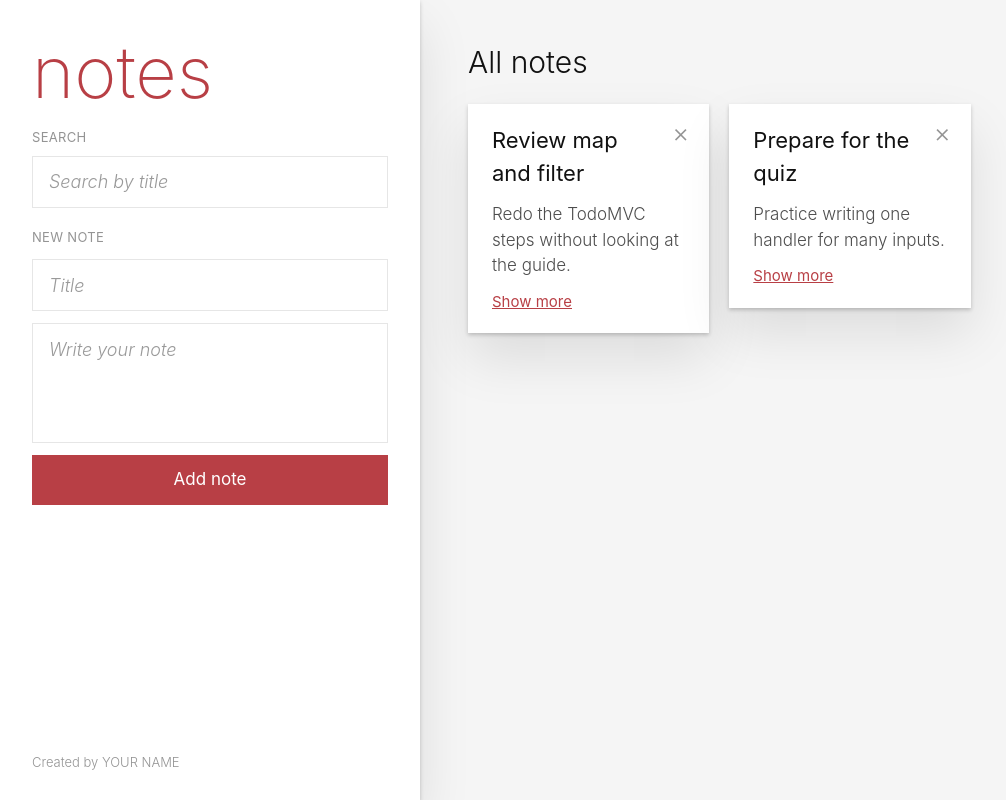
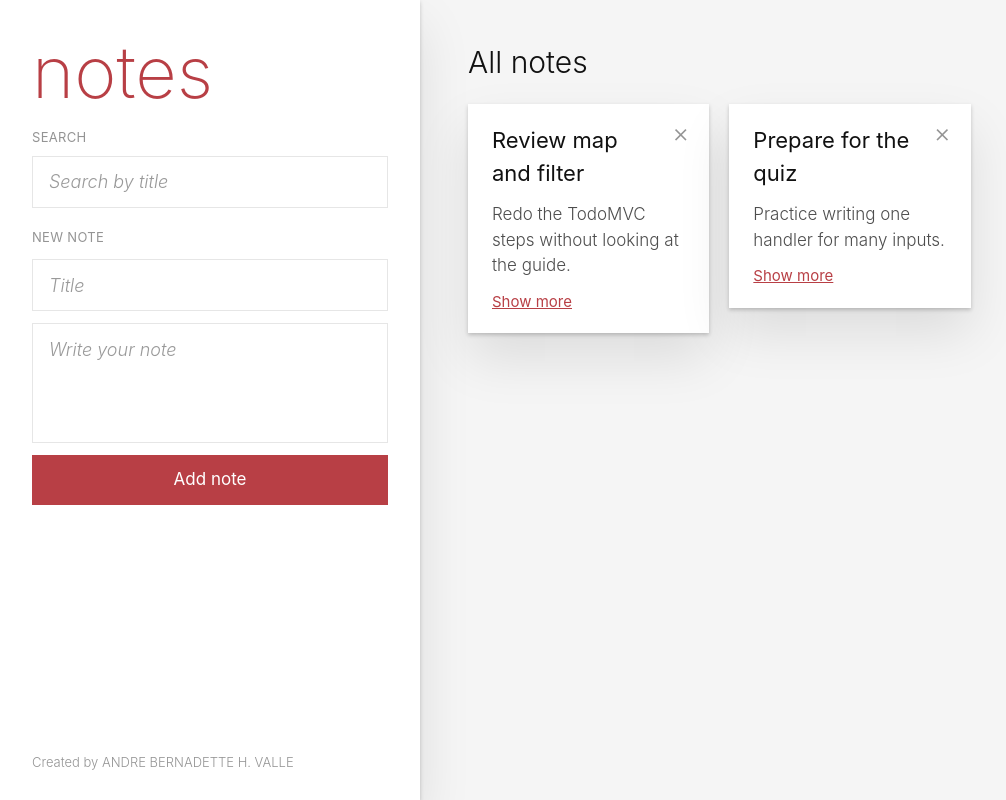
Before and after one commit to andrebernadettevalle/csit340g6-notes, a React (Vite) app: page / in a window 1280 px wide. Shown: the whole page, without its empty margins (0-1006 px from the left). Built offline with nearby package versions, Linux system fonts and the light colour scheme.

Commit message:
chore: replace YOUR NAME with ANDRE BERNADETT H. VALLE

```diff
--- a/src/App.jsx
+++ b/src/App.jsx
@@ -5,7 +5,7 @@ function App() {
   return (
     <div className="bg-[#f5f5f5] font-light text-[#111]">
       <Notes />
-      <Info name="YOUR NAME" />
+      <Info name="ANDRE BERNADETTE H. VALLE" />
     </div>
   )
 }
```
